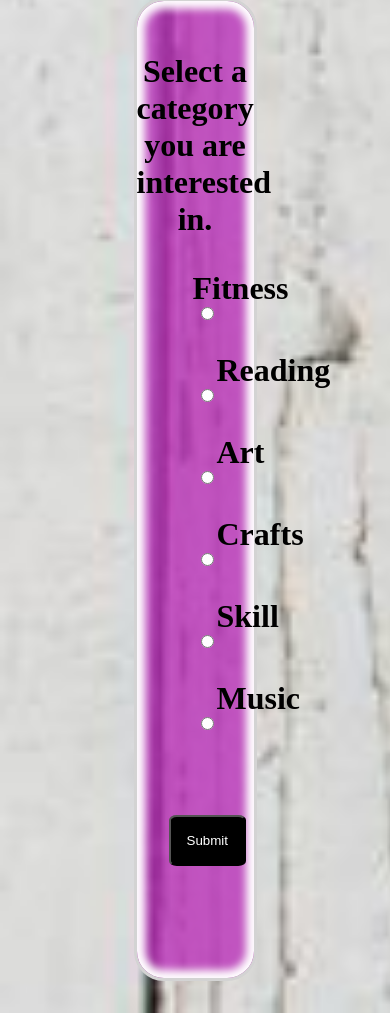
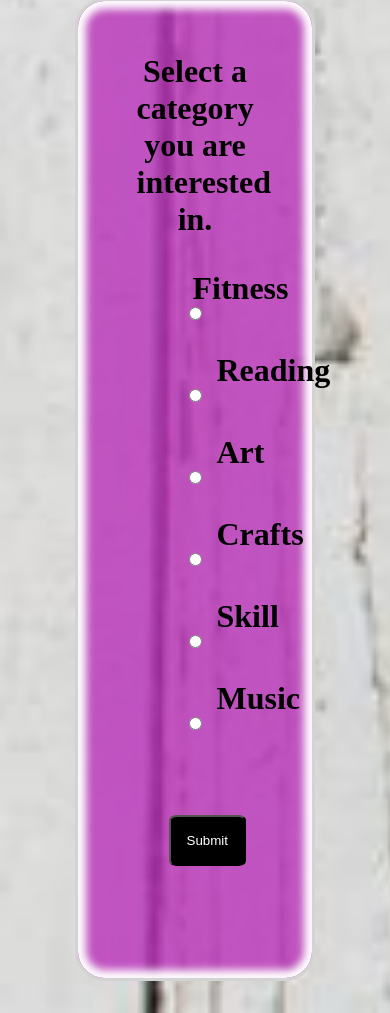
Before and after one commit to RobynBug/PersonalP, a website: page index.html in a window 390 px wide. Shown: the part 2084-3097 px from the top of the page. Drawn offline with Linux system fonts and the light colour scheme.

Commit message:
correction to form

```diff
--- a/assets/style/main.css
+++ b/assets/style/main.css
@@ -534,11 +534,14 @@ h2 {
        margin-left: 2rem;
        margin-bottom: 2rem;
 
-       padding: 0;
+       padding: 4rem;
    }
 
    .container {
        width: 60vw;
+       min-width: 60vw;
+
+
    }
 
    .buttonT {
@@ -627,16 +630,21 @@ h2 {
     min-width: 45vw;
  }
 
+ .selection1 {
+    text-align: center;
+    margin-left: 2rem;
+ }
 
 }
 
 @media(max-width: 1349px) {
     input {
         display: block;
-        margin-left: 2rem;
+        margin-left: auto;
+        margin-right: auto;
         margin-bottom: 2rem;
 
-        padding: 0;
+        padding: 10px;
     }
 
     form {
@@ -645,6 +653,7 @@ h2 {
 
     .selection1 {
         width: 30vw;
+        margin:auto;
     }
 
     .container {
--- a/index.html
+++ b/index.html
@@ -37,27 +37,27 @@
         <section class="selection1">
             Select a category you are interested in.
             <form class="newForm" id="newForm">
-                <label for="radioInput" class="buttonDesign">Fitness
+                <label for="fitness" class="buttonDesign">Fitness
                 <input type="radio" name="firstSelect" id="fitness">
             </label>
 
-            <label for="radioInput" class="buttonDesign">Reading
+            <label for="reading" class="buttonDesign">Reading
                 <input type="radio" name="firstSelect" id="reading">
             </label>
 
-                <label for="radioInput" class="buttonDesign">Art
+                <label for="art" class="buttonDesign">Art
                 <input type="radio" name="firstSelect" id="art">
             </label>
 
-            <label for="radioInput" class="buttonDesign">Crafts
+            <label for="crafts" class="buttonDesign">Crafts
                 <input type="radio" name="firstSelect" id="crafts">
             </label>
 
-            <label for="radioInput" class="buttonDesign">Skill
+            <label for="skill" class="buttonDesign">Skill
                 <input type="radio" name="firstSelect" id="skill">
             </label>
 
-            <label for="radioInput" class="buttonDesign">Music
+            <label for="music" class="buttonDesign">Music
                 <input type="radio" name="firstSelect" id="music">
             </label>
 
```
